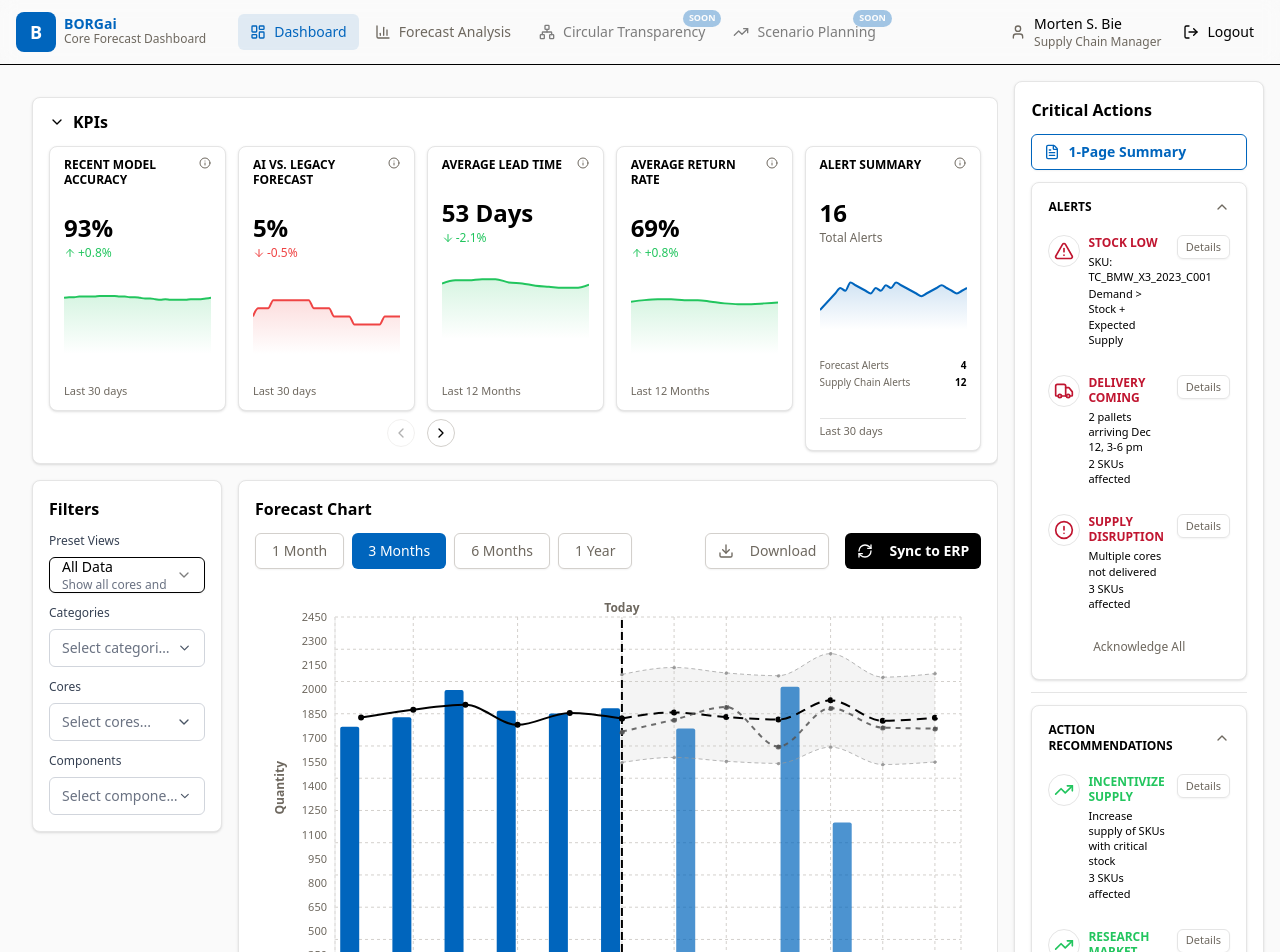
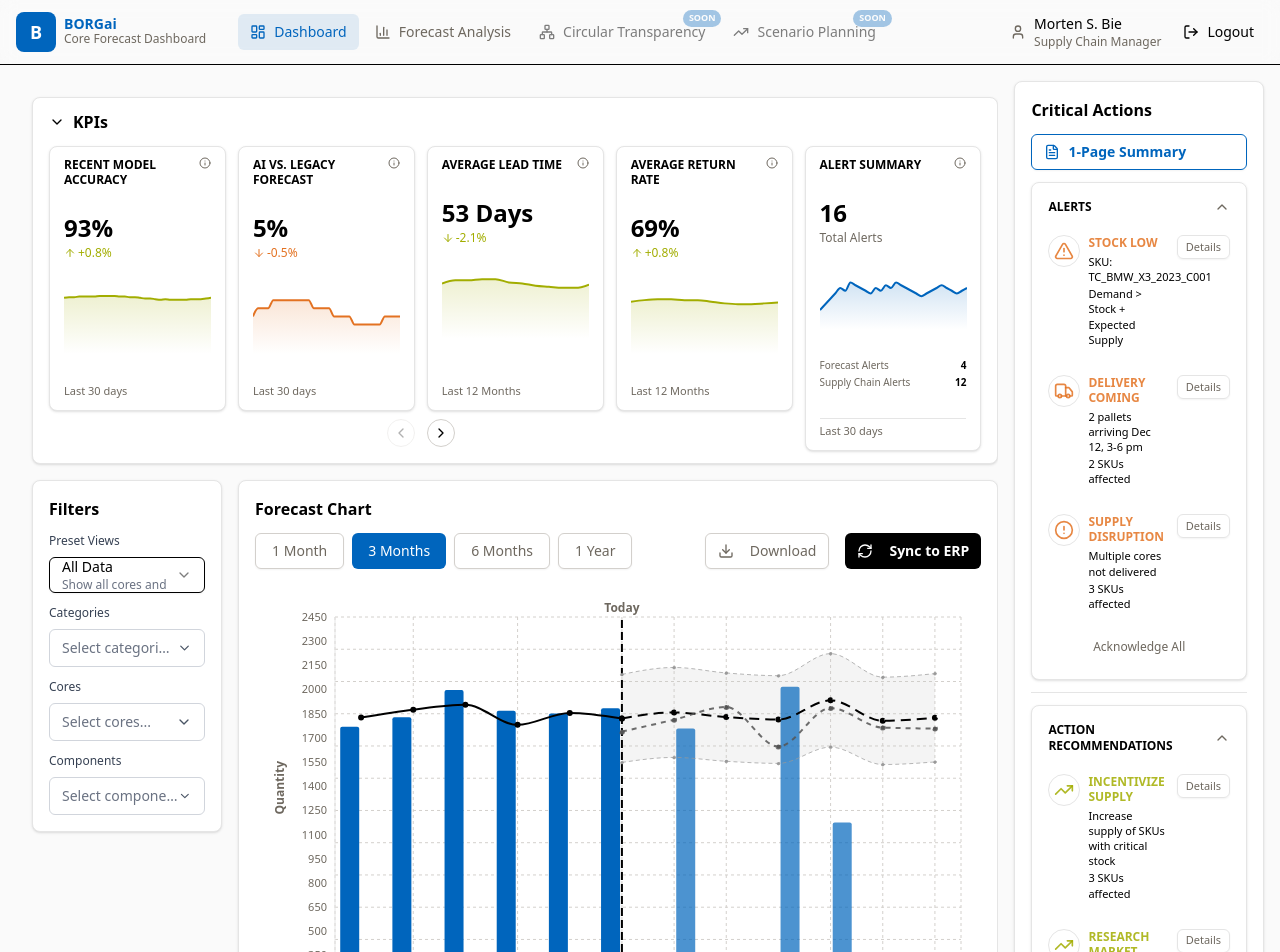
Before and after one commit to cgutum/BORGai, a Next.js app in the folder frontend/: page /dashboard in a window 1280 px wide. Shown: the top 952 px of the page. Built offline with nearby package versions, Linux system fonts and the light colour scheme; sample sign-in values are in the browser's storage.

Commit message:
style: standardize dashboard colors to TUM design scheme with transparency

```diff
--- a/frontend/components/features/dashboard/AlertCard.tsx
+++ b/frontend/components/features/dashboard/AlertCard.tsx
@@ -13,11 +13,11 @@ export function AlertCard({ alert }: AlertCardProps) {
   const getIcon = () => {
     switch (alert.type) {
       case 'stock-low':
-        return <AlertTriangle className="w-5 h-5 text-[#C01530]" />;
+        return <AlertTriangle className="w-5 h-5" style={{ color: 'rgba(227, 114, 34, 0.85)' }} />;
       case 'delivery-coming':
-        return <Truck className="w-5 h-5 text-[#C01530]" />;
+        return <Truck className="w-5 h-5" style={{ color: 'rgba(227, 114, 34, 0.85)' }} />;
       case 'supply-disruption':
-        return <AlertCircle className="w-5 h-5 text-[#C01530]" />;
+        return <AlertCircle className="w-5 h-5" style={{ color: 'rgba(227, 114, 34, 0.85)' }} />;
     }
   };
 
@@ -36,7 +36,7 @@ export function AlertCard({ alert }: AlertCardProps) {
 
       {/* Content */}
       <div className="flex-1 min-w-0">
-        <h4 className="text-xs font-semibold text-[#C01530] uppercase leading-tight mb-1">
+        <h4 className="text-xs font-semibold uppercase leading-tight mb-1" style={{ color: 'rgba(227, 114, 34, 0.85)' }}>
           {alert.title}
         </h4>
         <p className="text-[11px] font-normal text-[#000000] leading-snug mb-0.5">
--- a/frontend/components/features/dashboard/ChartTooltip.tsx
+++ b/frontend/components/features/dashboard/ChartTooltip.tsx
@@ -115,7 +115,7 @@ export function ChartTooltip({ active, payload, label }: ChartTooltipProps) {
         )}
 
         {difference && (
-          <div className={`text-xs font-medium ${difference.absolute.startsWith('+') ? 'text-green-600' : 'text-red-600'}`}>
+          <div className={`text-xs font-medium`} style={{ color: difference.absolute.startsWith('+') ? 'rgba(162, 173, 0, 0.85)' : 'rgba(227, 114, 34, 0.85)' }}>
             Difference: {difference.absolute} units ({difference.percent})
           </div>
         )}
--- a/frontend/components/features/dashboard/KPICard.tsx
+++ b/frontend/components/features/dashboard/KPICard.tsx
@@ -17,12 +17,12 @@ export function KPICard({ metric }: KPICardProps) {
     index
   }));
 
-  // Determine trend color - matches chart colors
+  // Determine trend color - matches chart colors using TUM colors
   const getTrendColor = () => {
-    if (metric.trend === 'up' && metric.isPositive) return 'text-[#22C55E]'; // Green matching chart
-    if (metric.trend === 'down' && metric.isPositive) return 'text-[#22C55E]'; // Green for positive down (like lead time)
-    if (metric.trend === 'up' && !metric.isPositive) return 'text-[#EF4444]'; // Red matching chart
-    if (metric.trend === 'down' && !metric.isPositive) return 'text-[#EF4444]'; // Red matching chart
+    if (metric.trend === 'up' && metric.isPositive) return 'text-[#A2AD00]'; // TUM Green matching chart
+    if (metric.trend === 'down' && metric.isPositive) return 'text-[#A2AD00]'; // TUM Green for positive down (like lead time)
+    if (metric.trend === 'up' && !metric.isPositive) return 'text-[#E37222]'; // TUM Orange matching chart
+    if (metric.trend === 'down' && !metric.isPositive) return 'text-[#E37222]'; // TUM Orange matching chart
     return 'text-[#6E685F]';
   };
 
@@ -68,14 +68,14 @@ export function KPICard({ metric }: KPICardProps) {
           <AreaChart data={chartData} margin={{ top: 5, right: 0, left: 0, bottom: 0 }}>
             <defs>
               <linearGradient id={`gradient-${metric.id}`} x1="0" y1="0" x2="0" y2="1">
-                <stop offset="0%" stopColor={metric.isPositive ? '#22C55E' : '#EF4444'} stopOpacity={0.3} />
-                <stop offset="95%" stopColor={metric.isPositive ? '#22C55E' : '#EF4444'} stopOpacity={0} />
+                <stop offset="0%" stopColor={metric.isPositive ? '#A2AD00' : '#E37222'} stopOpacity={0.3} />
+                <stop offset="95%" stopColor={metric.isPositive ? '#A2AD00' : '#E37222'} stopOpacity={0} />
               </linearGradient>
             </defs>
             <Area
               type="monotone"
               dataKey="value"
-              stroke={metric.isPositive ? '#22C55E' : '#EF4444'}
+              stroke={metric.isPositive ? '#A2AD00' : '#E37222'}
               strokeWidth={2}
               fill={`url(#gradient-${metric.id})`}
               isAnimationActive={true}
--- a/frontend/components/features/dashboard/OnePageSummaryModal.tsx
+++ b/frontend/components/features/dashboard/OnePageSummaryModal.tsx
@@ -22,7 +22,7 @@ export function OnePageSummaryModal({ isOpen, onClose }: OnePageSummaryModalProp
     if (!item.trend) return null;
 
     const IconComponent = item.trend === 'up' ? TrendingUp : TrendingDown;
-    const color = item.isPositive ? '#22C55E' : '#EF4444';
+    const color = item.isPositive ? 'rgba(162, 173, 0, 0.85)' : 'rgba(227, 114, 34, 0.85)';
 
     return <IconComponent className="w-3 h-3 inline ml-1" style={{ color }} />;
   };
--- a/frontend/components/features/dashboard/RecommendationCard.tsx
+++ b/frontend/components/features/dashboard/RecommendationCard.tsx
@@ -13,11 +13,11 @@ export function RecommendationCard({ recommendation }: RecommendationCardProps)
   const getIcon = () => {
     switch (recommendation.type) {
       case 'incentivize-supply':
-        return <TrendingUp className="w-5 h-5 text-[#22C55E]" />;
+        return <TrendingUp className="w-5 h-5" style={{ color: 'rgba(162, 173, 0, 0.85)' }} />;
       case 'research-market':
-        return <TrendingUp className="w-5 h-5 text-[#22C55E]" />;
+        return <TrendingUp className="w-5 h-5" style={{ color: 'rgba(162, 173, 0, 0.85)' }} />;
       case 'contact-supplier':
-        return <Phone className="w-5 h-5 text-[#22C55E]" />;
+        return <Phone className="w-5 h-5" style={{ color: 'rgba(162, 173, 0, 0.85)' }} />;
     }
   };
 
@@ -36,7 +36,7 @@ export function RecommendationCard({ recommendation }: RecommendationCardProps)
 
       {/* Content */}
       <div className="flex-1 min-w-0">
-        <h4 className="text-xs font-semibold text-[#22C55E] uppercase leading-tight mb-1">
+        <h4 className="text-xs font-semibold uppercase leading-tight mb-1" style={{ color: 'rgba(162, 173, 0, 0.85)' }}>
           {recommendation.title}
         </h4>
         <p className="text-[11px] font-normal text-[#000000] leading-snug mb-0.5">
```
